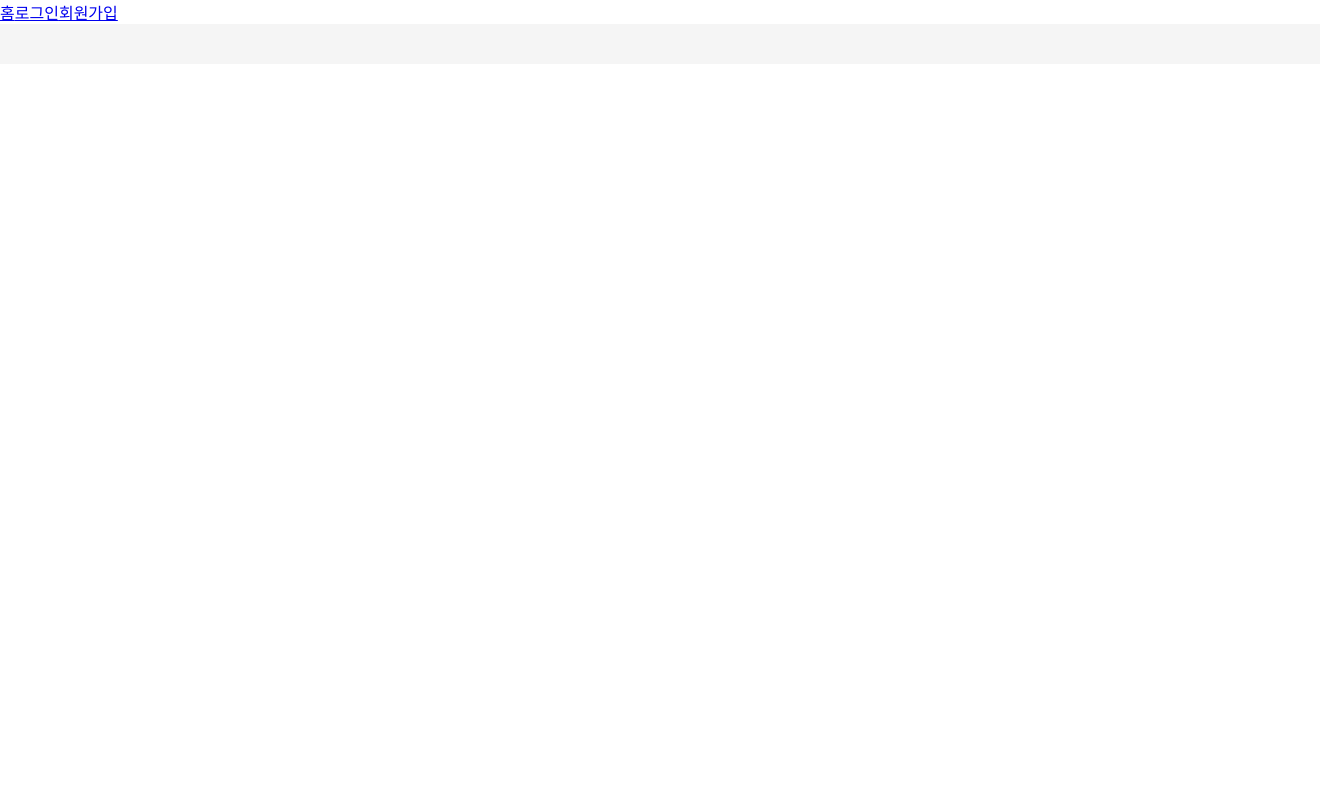
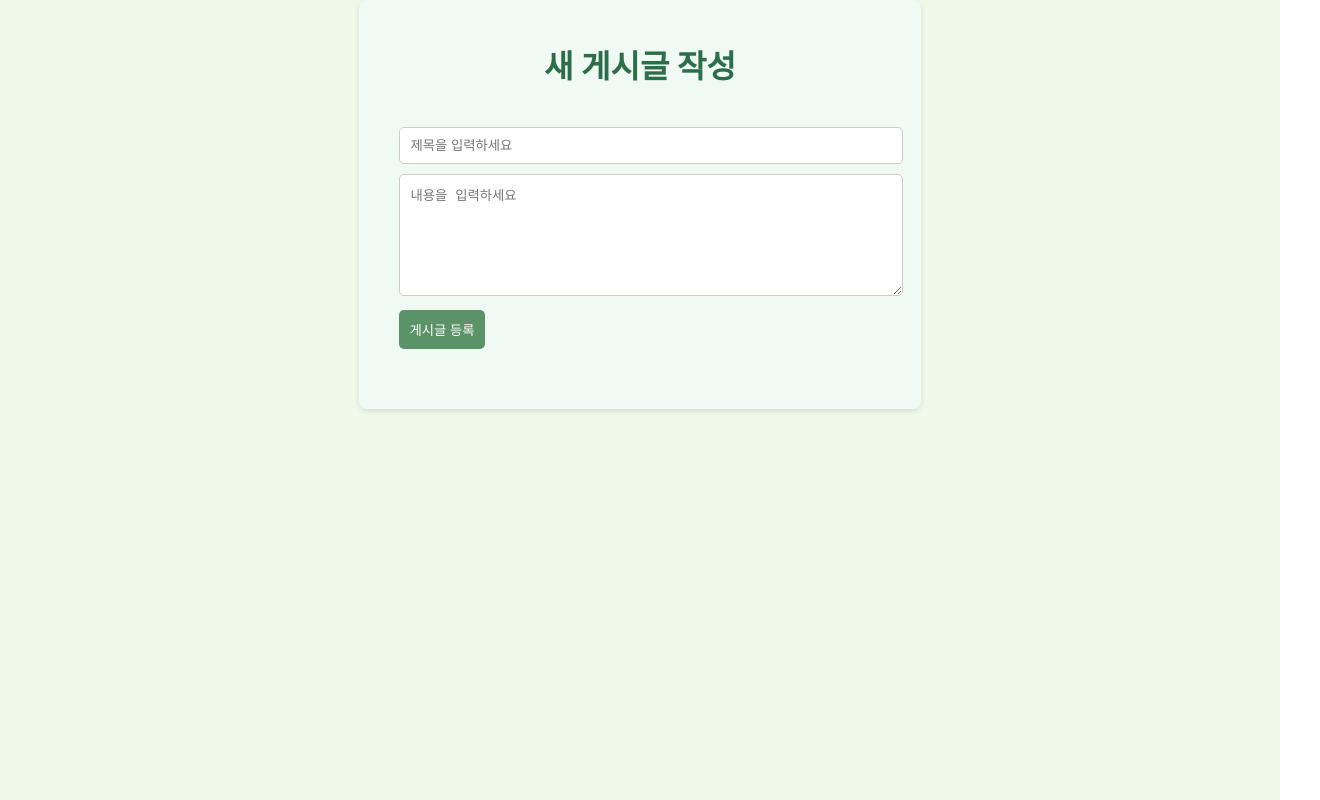
Before and after one commit to RaymondYoon/frontend-lab, a React (Create React App) app: page /create-post in a window 1280 px wide. Before the commit this address had no page. Shown: the whole page, 1320 px wide, since content can reach past the window. Built offline with nearby package versions, Linux system fonts and the light colour scheme.

Commit message:
전체적인 ui 수정

```diff
--- a/src/App.js
+++ b/src/App.js
@@ -4,19 +4,19 @@ import Home from "./pages/Home";
 import Post from "./pages/Post";
 import Signup from "./pages/Signup";
 import Login from "./pages/Login";
-import NavBar from "./components/NavBar";
-import "./styles/App.css";
+import CreatePostPage from "./pages/CreatePostPage";
+import "./styles/App.css"; // ✅ 전체 스타일 적용
 
 function App() {
   return (
     <Router>
-      <NavBar />
-      <div className="App">
+      <div className="app-container">
         <Routes>
           <Route path="/" element={<Home />} />
           <Route path="/post/:id" element={<Post />} />
           <Route path="/signup" element={<Signup />} />
           <Route path="/login" element={<Login />} />
+          <Route path="/create-post" element={<CreatePostPage />} />
         </Routes>
       </div>
     </Router>
--- a/src/components/NavBar.js
+++ /dev/null
@@ -1,47 +0,0 @@
-import React, { useEffect, useState } from "react";
-import { Link } from "react-router-dom";
-import api from "../api/api";
-
-const NavBar = () => {
-  const [nickname, setNickname] = useState("");
-
-  useEffect(() => {
-    const fetchUserInfo = async () => {
-      try {
-        const response = await api.get("/auth/userinfo");
-        setNickname(response.data.nickname); // ✅ 닉네임 설정
-      } catch (error) {
-        console.error("사용자 정보를 불러오지 못했습니다.", error);
-      }
-    };
-
-    if (localStorage.getItem("token")) {
-      fetchUserInfo();
-    }
-  }, []);
-
-  const handleLogout = () => {
-    localStorage.removeItem("token"); // ✅ 토큰 삭제
-    setNickname(""); // ✅ 닉네임 초기화
-    window.location.reload(); // ✅ 새로고침
-  };
-
-  return (
-    <nav>
-      <Link to="/">홈</Link>
-      {nickname ? (
-        <>
-          <span>안녕하세요, {nickname}님!</span>
-          <button onClick={handleLogout}>로그아웃</button>
-        </>
-      ) : (
-        <>
-          <Link to="/login">로그인</Link>
-          <Link to="/signup">회원가입</Link>
-        </>
-      )}
-    </nav>
-  );
-};
-
-export default NavBar;
--- /dev/null
+++ b/src/pages/CreatePostPage.js
@@ -0,0 +1,52 @@
+import React, { useState } from "react";
+import { useNavigate } from "react-router-dom";
+import api from "../api/api";
+import "../styles/CreatePostPage.css"; // ✅ 스타일 적용
+
+const CreatePostPage = () => {
+  const navigate = useNavigate();
+  const [title, setTitle] = useState("");
+  const [content, setContent] = useState("");
+
+  const handleSubmit = async (e) => {
+    e.preventDefault();
+    if (!title || !content) {
+      alert("제목과 내용을 입력해주세요.");
+      return;
+    }
+    try {
+      await api.post("/posts", { title, content });
+      alert("게시글이 등록되었습니다!");
+      navigate("/");
+    } catch (error) {
+      console.error("게시글 추가 실패:", error);
+      alert("게시글 작성 중 오류가 발생했습니다.");
+    }
+  };
+
+  return (
+    <div className="create-post-container">
+      <h1 className="create-post-heading">새 게시글 작성</h1>
+      <form onSubmit={handleSubmit} className="create-post-form">
+        <input
+          type="text"
+          placeholder="제목을 입력하세요"
+          value={title}
+          onChange={(e) => setTitle(e.target.value)}
+          required
+          className="create-post-input"
+        />
+        <textarea
+          placeholder="내용을 입력하세요"
+          value={content}
+          onChange={(e) => setContent(e.target.value)}
+          required
+          className="create-post-textarea"
+        />
+        <button type="submit" className="create-post-button">게시글 등록</button>
+      </form>
+    </div>
+  );
+};
+
+export default CreatePostPage;
--- a/src/pages/Home.js
+++ b/src/pages/Home.js
@@ -1,19 +1,17 @@
 import React, { useEffect, useState } from "react";
 import { Link } from "react-router-dom";
 import api from "../api/api";
-import CreatePost from "../components/CreatePost";
+import "../styles/Home.css"; // ✅ 스타일 적용
 
 const Home = () => {
   const [posts, setPosts] = useState([]);
   const [nickname, setNickname] = useState("");
 
   useEffect(() => {
-    // 게시글 목록 불러오기
     api.get("/posts")
       .then(response => setPosts(response.data))
       .catch(error => console.error("게시글을 불러오지 못했습니다.", error));
 
-    // 로그인한 사용자 정보 불러오기
     const fetchUser = async () => {
       try {
         const response = await api.get("/auth/userinfo");
@@ -28,30 +26,20 @@ const Home = () => {
     }
   }, []);
 
-  // ✅ 게시글 추가 함수 정의
-  const addPost = async (newPost) => {
-    try {
-      const response = await api.post("/posts", newPost);
-      setPosts(prevPosts => [response.data, ...prevPosts]); // 새 게시글 추가
-    } catch (error) {
-      console.error("게시글 추가 실패:", error);
-    }
-  };
+  return (
+    <div className="container">
+      <aside className="left-sidebar"></aside>
 
-  return (
-    <div>
-      <h1>게시판</h1>
-      {nickname && <h2>안녕하세요, {nickname}님!</h2>}
+      <main className="main-content">
+        <h1 className="board-title">게시판</h1>
+        <Link to="/create-post" className="create-post-button">새 게시글 작성</Link>
 
-      {/* ✅ addPost를 CreatePost에 전달 */}
-      <CreatePost addPost={addPost} />
-
-      <div>
+        <div className="posts-container">
           {posts.length > 0 ? (
             posts.map(post => (
-            <div key={post.id}>
+              <div key={post.id} className="post-item">
                 <h2>
-                <Link to={`/post/${post.id}`}>{post.title}</Link>
+                  <Link to={`/post/${post.id}`} className="post-title">{post.title}</Link>
                 </h2>
                 <p>{post.content.substring(0, 100)}...</p>
               </div>
@@ -60,6 +48,26 @@ const Home = () => {
             <p>게시글이 없습니다.</p>
           )}
         </div>
+      </main>
+
+      <aside className="login-box">
+        {nickname ? (
+          <>
+            <p className="welcome-text">안녕하세요, {nickname}님!</p>
+            <button onClick={() => {
+              localStorage.removeItem("token");
+              setNickname("");
+              window.location.reload();
+            }} className="logout-button">로그아웃</button>
+          </>
+        ) : (
+          <>
+            <h2 className="login-title">로그인</h2>
+            <Link to="/login" className="login-button">로그인</Link>
+            <Link to="/signup" className="signup-button">회원가입</Link>
+          </>
+        )}
+      </aside>
     </div>
   );
 };
--- a/src/pages/Login.js
+++ b/src/pages/Login.js
@@ -1,6 +1,7 @@
 import React, { useState } from "react";
 import { useNavigate } from "react-router-dom";
-import api from "../api/api"; // ✅ API 호출 정리
+import api from "../api/api";
+import "../styles/Auth.css"; // 스타일 적용
 
 const Login = () => {
   const [formData, setFormData] = useState({ email: "", password: "" });
@@ -14,7 +15,7 @@ const Login = () => {
     e.preventDefault();
     try {
       const response = await api.post("/auth/login", formData);
-      localStorage.setItem("token", response.data.token); // ✅ JWT 저장
+      localStorage.setItem("token", response.data.token);
       alert("로그인 성공!");
       navigate("/");
     } catch (error) {
@@ -23,12 +24,12 @@ const Login = () => {
   };
 
   return (
-    <div>
-      <h2>로그인</h2>
-      <form onSubmit={handleSubmit}>
+    <div className="auth-container">
+      <h2 className="auth-title">로그인</h2>
+      <form className="auth-form" onSubmit={handleSubmit}>
         <input type="email" name="email" placeholder="이메일" value={formData.email} onChange={handleChange} required />
         <input type="password" name="password" placeholder="비밀번호" value={formData.password} onChange={handleChange} required />
-        <button type="submit">로그인</button>
+        <button type="submit" className="auth-button">로그인</button>
       </form>
     </div>
   );
--- a/src/pages/Signup.js
+++ b/src/pages/Signup.js
@@ -1,6 +1,7 @@
 import React, { useState } from "react";
 import axios from "axios";
 import { useNavigate } from "react-router-dom";
+import "../styles/Auth.css"; // 스타일 적용
 
 const Signup = () => {
   const [formData, setFormData] = useState({
@@ -30,9 +31,9 @@ const Signup = () => {
   };
 
   return (
-    <div>
-      <h2>회원가입</h2>
-      <form onSubmit={handleSubmit}>
+    <div className="auth-container">
+      <h2 className="auth-title">회원가입</h2>
+      <form className="auth-form" onSubmit={handleSubmit}>
         <input type="email" name="email" placeholder="이메일" value={formData.email} onChange={handleChange} required />
         <input type="password" name="password" placeholder="비밀번호" value={formData.password} onChange={handleChange} required />
         <input type="text" name="nickname" placeholder="닉네임" value={formData.nickname} onChange={handleChange} required />
@@ -42,7 +43,7 @@ const Signup = () => {
           <option value="FEMALE">여성</option>
         </select>
         <input type="text" name="phoneNumber" placeholder="전화번호" value={formData.phoneNumber} onChange={handleChange} required />
-        <button type="submit">회원가입</button>
+        <button type="submit" className="auth-button">회원가입</button>
       </form>
     </div>
   );
--- a/src/styles/App.css
+++ b/src/styles/App.css
@@ -1,72 +1,7 @@
-/* src/App.css */
-
-/* 전체 레이아웃 설정 */
-.App {
-  width: 100%;
-  padding: 20px;
-  background-color: #f5f5f5;
-  font-family: Arial, sans-serif;
+.app-container {
+  display: flex;
+  flex-direction: column;
+  align-items: center;
+  background-color: #f0f8ea;
+  min-height: 100vh;
 }
-
-/* 게시판 제목 스타일 */
-.board-title {
-  text-align: center;
-  margin-bottom: 30px;
-  font-size: 2.5rem;
-  color: #5f27cd; /* 연보라색 */
-  padding-bottom: 10px;
-  border-bottom: 2px solid #ccc;
-  width: 100%;
-}
-
-/* 로그인 및 회원가입 스타일 */
-.nav-links {
-  position: absolute;
-  top: 20px;
-  right: 20px;
-  font-size: 1rem;
-}
-
-.nav-links a {
-  color: #5f27cd;
-  margin-left: 15px;
-  text-decoration: none;
-}
-
-.nav-links a:hover {
-  text-decoration: underline;
-}
-
-/* 게시글 목록을 담을 컨테이너 스타일 */
-.posts-container {
-  display: grid;
-  grid-template-columns: repeat(auto-fit, minmax(300px, 1fr));
-  gap: 20px;
-  width: 100%;
-  max-width: 1200px;
-  margin: 0 auto;
-  padding: 20px;
-  background-color: white;
-  box-shadow: 0 4px 8px rgba(0, 0, 0, 0.1);
-  border-radius: 10px;
-}
-
-/* 개별 게시글 스타일 */
-.post-item {
-  padding: 15px;
-  border-bottom: 1px solid #ddd;
-  background-color: #fff;
-  border-radius: 5px;
-}
-
-.post-item h2 {
-  margin: 0 0 10px 0;
-  font-size: 1.8rem;
-  color: #5f27cd; /* 연보라색 */
-}
-
-.post-item p {
-  margin: 0;
-  color: #777;
-  font-size: 1rem;
-}
--- /dev/null
+++ b/src/styles/Auth.css
@@ -0,0 +1,43 @@
+.auth-container {
+    width: 350px;
+    margin: 50px auto;
+    padding: 30px;
+    background-color: #f0f9f4;
+    border-radius: 10px;
+    box-shadow: 0 4px 8px rgba(0, 0, 0, 0.1);
+    text-align: center;
+  }
+
+  .auth-title {
+    font-size: 24px;
+    color: #2c6e49;
+    margin-bottom: 20px;
+  }
+
+  .auth-form {
+    display: flex;
+    flex-direction: column;
+    gap: 10px;
+  }
+
+  .auth-form input,
+  .auth-form select {
+    padding: 10px;
+    border: 1px solid #ccc;
+    border-radius: 5px;
+    width: 100%;
+  }
+
+  .auth-button {
+    padding: 10px;
+    background-color: #5a9367;
+    color: white;
+    border: none;
+    border-radius: 5px;
+    cursor: pointer;
+    font-size: 16px;
+  }
+
+  .auth-button:hover {
+    background-color: #467a52;
+  }
--- /dev/null
+++ b/src/styles/CreatePostPage.css
@@ -0,0 +1,39 @@
+.create-post-container {
+  max-width: 600px;
+  margin: 0 auto;
+  padding: 20px;
+  background-color: #f0f9f4;
+  box-shadow: 0 2px 5px rgba(0,0,0,0.1);
+  border-radius: 8px;
+}
+
+.create-post-heading {
+  text-align: center;
+  color: #2c6e49;
+  margin-bottom: 20px;
+}
+
+.create-post-form {
+  padding: 20px;
+}
+
+.create-post-input, .create-post-textarea {
+  width: 100%;
+  padding: 10px;
+  border: 1px solid #ccc;
+  border-radius: 5px;
+  margin-bottom: 10px;
+}
+
+.create-post-textarea {
+  height: 100px;
+}
+
+.create-post-button {
+  padding: 10px;
+  background-color: #5a9367;
+  color: white;
+  border: none;
+  border-radius: 5px;
+  cursor: pointer;
+}
--- /dev/null
+++ b/src/styles/Home.css
@@ -0,0 +1,97 @@
+/* 전체 레이아웃 */
+.container {
+    display: flex;
+    width: 100%;
+    height: 100vh;
+    background-color: #f5f9f6; /* 부드러운 자연친화 색상 */
+  }
+
+  /* 왼쪽 여백 (나중에 카테고리 추가 가능) */
+  .left-sidebar {
+    width: 20%;
+    background-color: #e0e9e2; /* 연한 초록 */
+  }
+
+  /* 게시판 영역 */
+  .main-content {
+    flex: 1;
+    padding: 20px;
+    text-align: center;
+  }
+
+  .board-title {
+    font-size: 2rem;
+    color: #2c6e49; /* 짙은 초록 */
+  }
+
+  .create-post-button {
+    display: inline-block;
+    margin-bottom: 20px;
+    padding: 10px 20px;
+    background-color: #5a9367;
+    color: white;
+    text-decoration: none;
+    border-radius: 5px;
+  }
+
+  .posts-container {
+    display: flex;
+    flex-direction: column;
+    align-items: center;
+    gap: 15px;
+  }
+
+  .post-item {
+    width: 80%;
+    padding: 15px;
+    background-color: white;
+    box-shadow: 0 2px 5px rgba(0,0,0,0.1);
+    border-radius: 8px;
+  }
+
+  .post-title {
+    text-decoration: none;
+    color: #2c6e49;
+  }
+
+  /* 오른쪽 로그인 창 */
+  .login-box {
+    width: 20%;
+    padding: 20px;
+    text-align: center;
+    background-color: #d3e6d1;
+  }
+
+  .login-title {
+    font-size: 1.5rem;
+    color: #2c6e49;
+  }
+
+  .login-button, .signup-button {
+    display: block;
+    padding: 10px;
+    margin-top: 10px;
+    background-color: #5a9367;
+    color: white;
+    text-decoration: none;
+    border-radius: 5px;
+  }
+
+  .signup-button {
+    background-color: #a3c9a8;
+  }
+
+  .welcome-text {
+    font-size: 1.2rem;
+    color: #2c6e49;
+  }
+
+  .logout-button {
+    margin-top: 10px;
+    padding: 10px;
+    background-color: #d9534f;
+    color: white;
+    border: none;
+    border-radius: 5px;
+    cursor: pointer;
+  }
```
Also changed, not shown: src/components/CreatePost.js (deleted, +0 -41 lines). Lines whose indentation alone changed are shown as unchanged.
